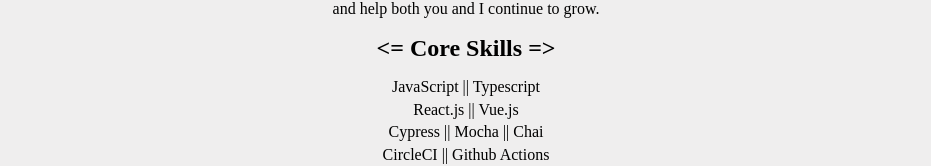
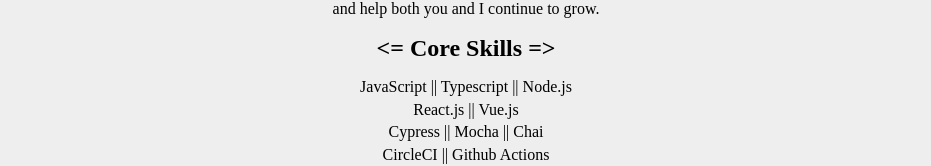
Before and after one commit to kavakai/kai_website, a React (Create React App) app: page / in a window 1280 px wide. Shown: the part 390-556 px from the top of the page, without its empty margins (174-1105 px from the left). Built offline with nearby package versions, Linux system fonts and the light colour scheme; no server answers; a web font is replaced by a local one.

Commit message:
Add node skill

```diff
--- a/src/KaiData.js
+++ b/src/KaiData.js
@@ -1,6 +1,6 @@
 export const kaiData = {
   skills: [
-    "JavaScript || Typescript",
+    "JavaScript || Typescript || Node.js",
     "React.js || Vue.js",
     "Cypress || Mocha || Chai",
     "CircleCI || Github Actions",
```
